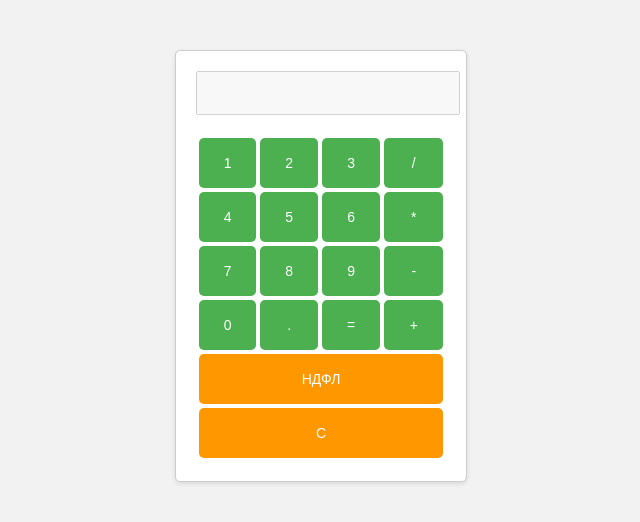
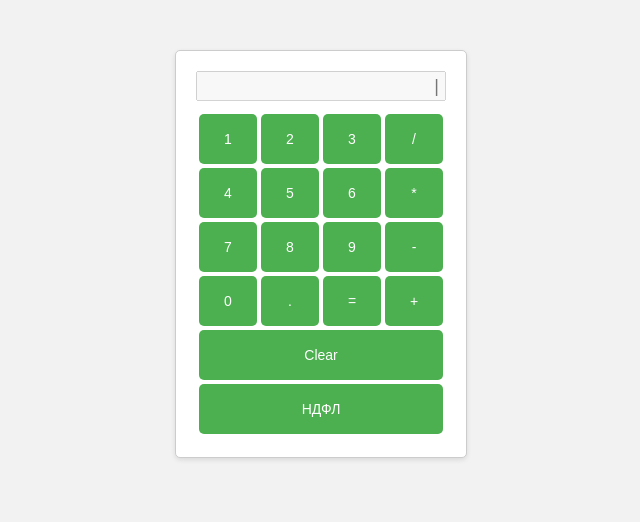
Before and after one commit to JuliaLotnikova/----2.9, a plain HTML site: page index.html in a window 1280 px wide. Shown: the whole page, without its empty margins (319-959 px from the left). Drawn offline with Linux system fonts and the light colour scheme.

Commit message:
v2, blinkCursor + beautify

```diff
--- a/index.html
+++ b/index.html
@@ -6,7 +6,7 @@
 </head>
 <body>
     <div class="calculator">
-        <input type="text" id="display" disabled />
+        <input type="text" id="display" disabled class="input-calculator" placeholder="|">
 
         <table>
             <tr>
@@ -34,10 +34,10 @@
                 <td><button onclick="appendToDisplay('+')">+</button></td>
             </tr>
             <tr>
-                <td colspan="4"><button class="ndfl-button" onclick="deductNDFL()">НДФЛ</button></td>
+                <td colspan="4"><button class="clear-button" onclick="clearDisplay()">Clear</button></td>
             </tr>
             <tr>
-                <td colspan="4"><button class="clear-button" onclick="clearDisplay()">C</button></td>
+                <td colspan="4"><button class="ndfl-button" onclick="deductNDFL()">НДФЛ</button></td>
             </tr>
         </table>
     </div>
--- a/script.js
+++ b/script.js
@@ -25,3 +25,13 @@ function deductNDFL() {
 function clearDisplay() {
     displayElement.value = '';
 }
+
+function blinkCursor() {
+    var placeholder = document.getElementById("display");
+
+    setInterval(function() {
+        placeholder.placeholder = (placeholder.placeholder === "|") ? "" : "|";
+    }, 500);
+}
+
+blinkCursor();
--- a/styles.css
+++ b/styles.css
@@ -17,6 +17,21 @@ body {
 table {
     margin-top: 10px;
     width: 100%;
+}
+
+.input-calculator {
+    width: 100%;
+    height: 30px;
+    margin-bottom: 10px;
+    padding: 5px;
+    font-size: 18px;
+    text-align: right;
+    vertical-align: middle;
+    box-sizing: border-box;
+}
+
+td {
+    width: 25%;
 }
 
 button {
@@ -46,7 +61,7 @@ button:hover {
 
 .ndfl-button,
 .clear-button {
-    background-color: #FF9800;
+    background-color: #4CAF50;
     color: #fff;
     border: none;
     border-radius: 5px;
@@ -64,3 +79,18 @@ button:hover {
 .ndfl-button {
     grid-column: span 2;
 }
+
+.input-calculator {
+    text-align: center;
+    margin: 0 auto;
+    display: block;
+}
+
+.input-calculator::placeholder {
+    animation: blink-caret 1s step-start infinite;
+}
+
+@keyframes blink-caret {
+    from, to { border-color: transparent; }
+    50% { border-color: black; }
+}
```
